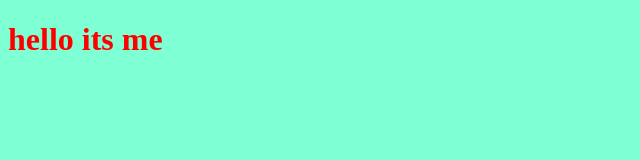
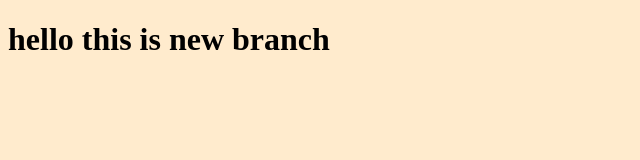
Before and after one commit to Saamyyhbz/myproject, a plain HTML site: page index.html in a window 1280 px wide. Shown: the whole page, without its empty margins (0-640 px from the left). Drawn offline with Linux system fonts and the light colour scheme.

Commit message:
changing style for the title

```diff
--- a/index.html
+++ b/index.html
@@ -8,6 +8,6 @@
     <script src="app.js"></script>
 </head>
 <body>
-    <h1>hello its me </h1>
+    <h1>hello this is new branch </h1>
 </body>
 </html>
--- a/style.css
+++ b/style.css
@@ -1,8 +1,8 @@
 h1
 {
-    color: red;
+    color:black;
 }
 body
 {
-    background-color: aquamarine;
+    background-color: blanchedalmond;
 }
```
